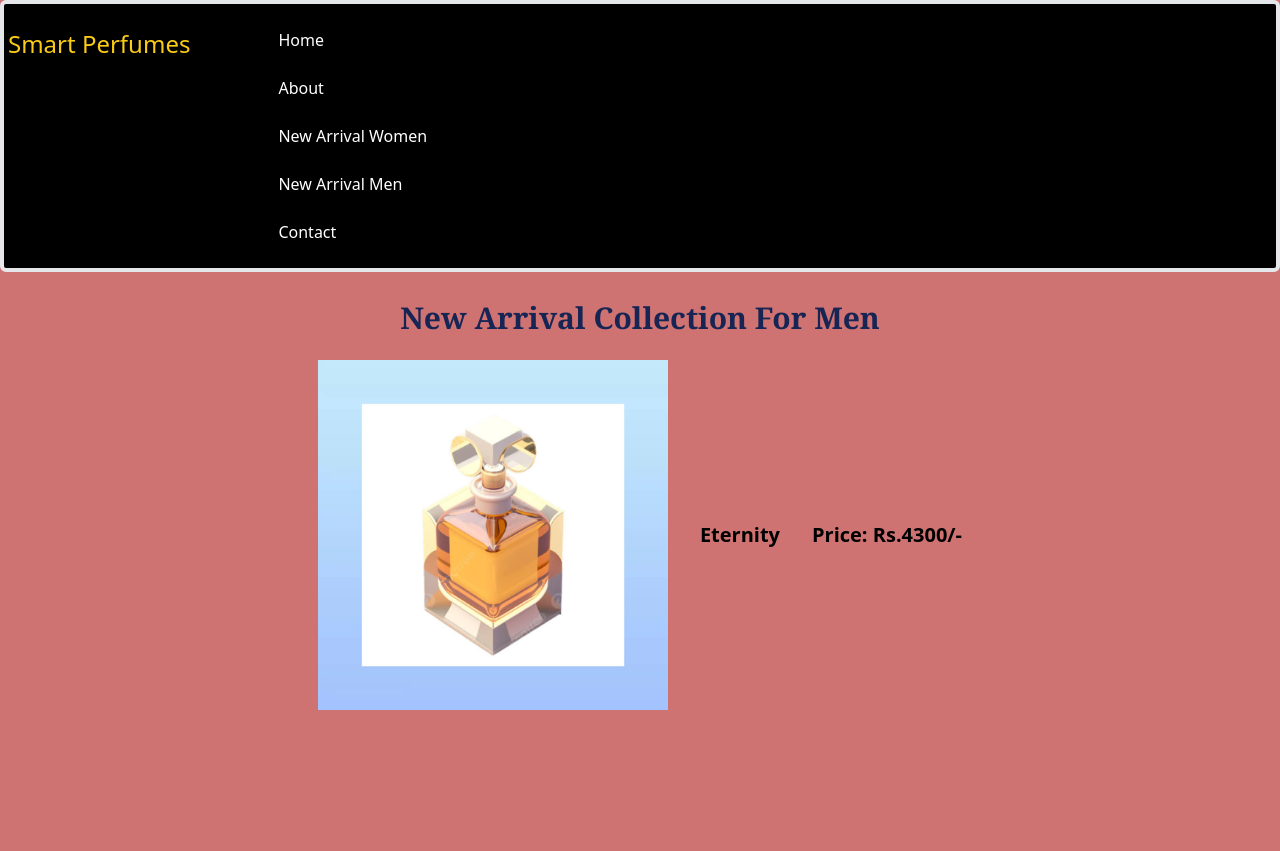
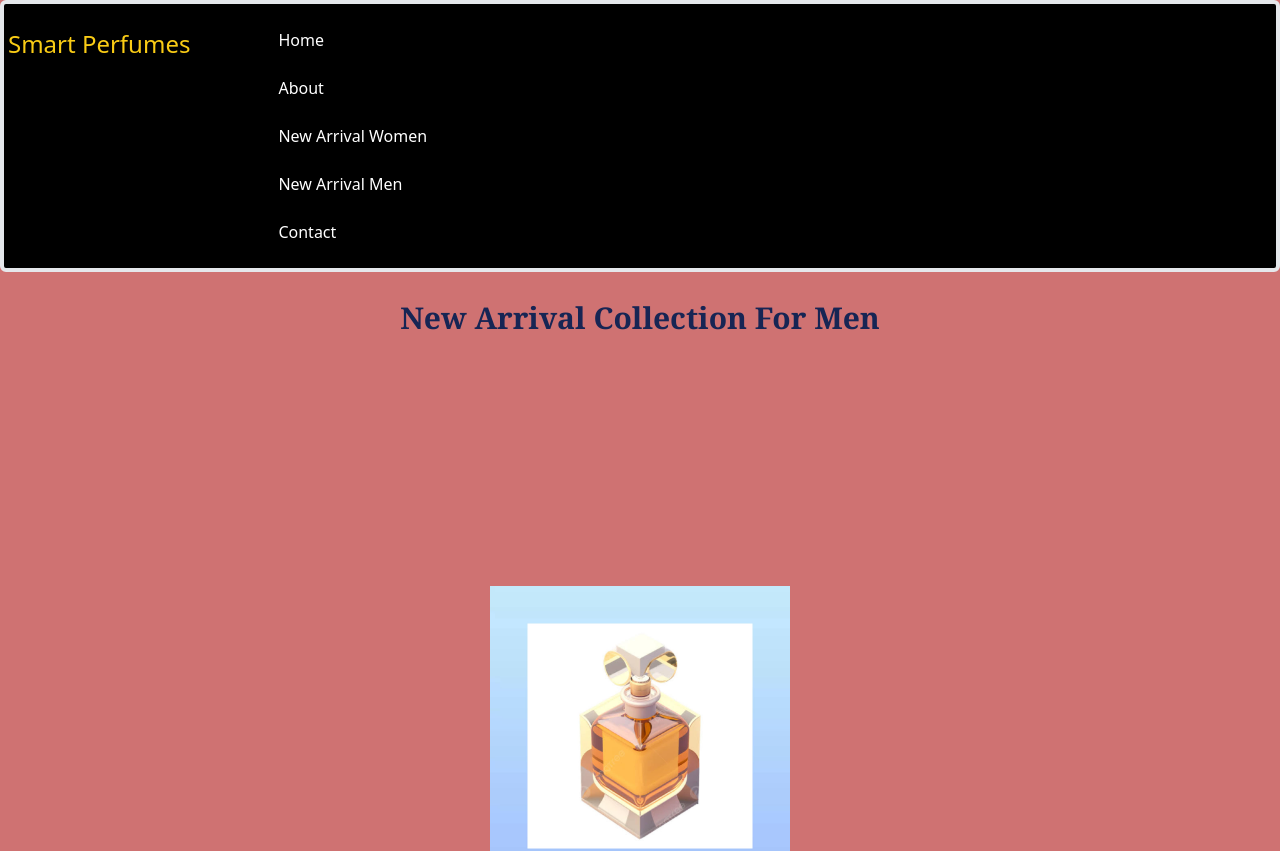
Before and after one commit to SabaZain/perfumewebsite-nextjs, a Next.js app: page /Newarrivalmen in a window 1280 px wide. Shown: the top 851 px of the page. Before the commit the page ends 800 px from the top, so only its background shows below. Built offline with nearby package versions, Linux system fonts and the light colour scheme.

Commit message:
Update page.tsx

```diff
--- a/src/app/Newarrivalmen/page.tsx
+++ b/src/app/Newarrivalmen/page.tsx
@@ -7,10 +7,10 @@ const Newarrivalmen = () => {
         <Header/>
 
         <h1 className="text-3xl text-center font-bold font-serif text-blue-950 pt-2 m-5">New Arrival Collection For Men</h1>
-        <main className="flex justify-center align items-center p-1 m-4 gap-6 ">
-        <Image src="/Image/gentsperfume8.jpg" alt="gents perfume" width={350} height={350}/>
-        <h1 className="text-xl font-semibold text-center m-2">Eternity</h1>
-        <p className="text-xl font-semibold text-center">Price: Rs.4300/-</p>
+        <main className="flex-col sm:flex flex  justify-center align items-center h-screen ">
+        <Image src="/Image/gentsperfume8.jpg" alt="gents perfume" width={300} height={300}/>
+        <h1 className="text-sm font-semibold text-center">Eternity</h1>
+        <p className="text-sm font-semibold text-center">Price: Rs.4300/-</p>
 
         </main>
     </div>
```
